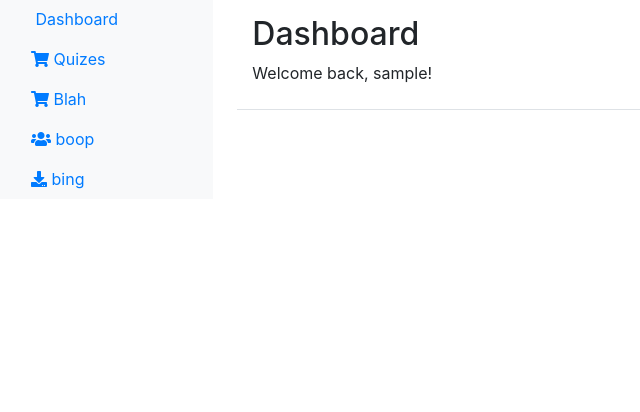
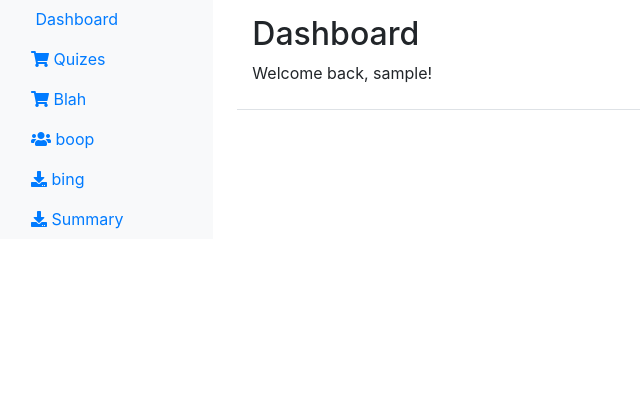
Before and after one commit to zohaabkhan/ReviewApp, a Flask app: template templates/index.html in a window 1280 px wide. Shown: the part 49-461 px from the top of the page, without its empty margins (0-640 px from the left). Run offline with Flask 2, Linux system fonts and the light colour scheme; the template is opened without the code that fills it: most values are stand-ins (such as "Sample title", 1, 10 or a date in 2020); some libraries are stand-ins or nearby versions.

Commit message:
Update layout.html

```diff
--- a/templates/layout.html
+++ b/templates/layout.html
@@ -56,13 +56,21 @@
                                 bing
                             </a>
                         </li>
+                    <li class="nav-item">
+                            <a class="nav-link" href="#" id="sb">
+                                <i class="fas fa-download"></i> Summary
+                            </a>
                     </ul>
                 </div>
             </nav>
+            <script type="text/javascript">
+                document.getElementById("sb").onclick = function() {
+                    location.href = "summary.html";
+                };
+            </script>
 
             <main role="main" class="col-md-9 ml-sm-auto col-lg-10 pt-3 px-4">
-                <div
-                    class="d-flex justify-content-between flex-wrap flex-md-nowrap align-items-center pb-2 mb-3 border-bottom">
+                <div class="d-flex justify-content-between flex-wrap flex-md-nowrap align-items-center pb-2 mb-3 border-bottom">
                     <div class="col-12">
                         {% block content %}{% endblock %}
                     </div>
```
